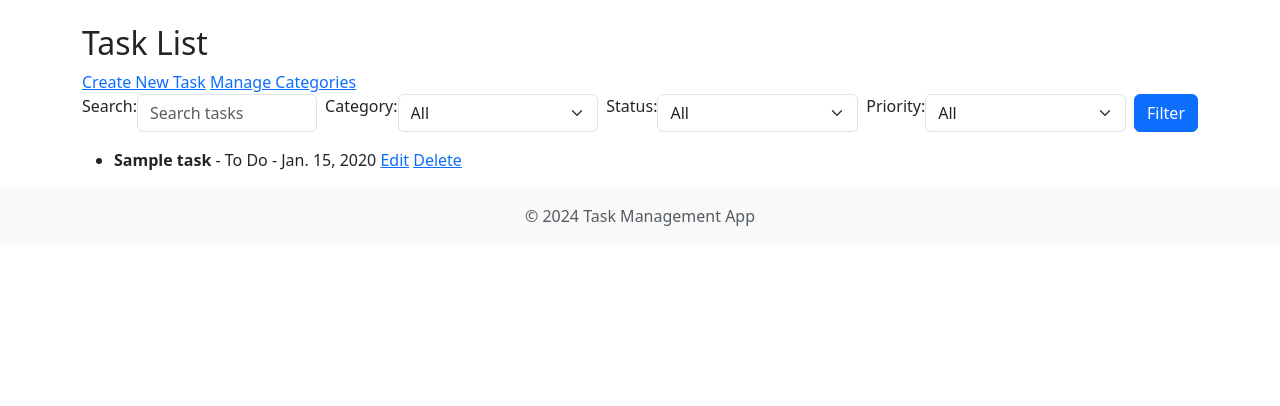
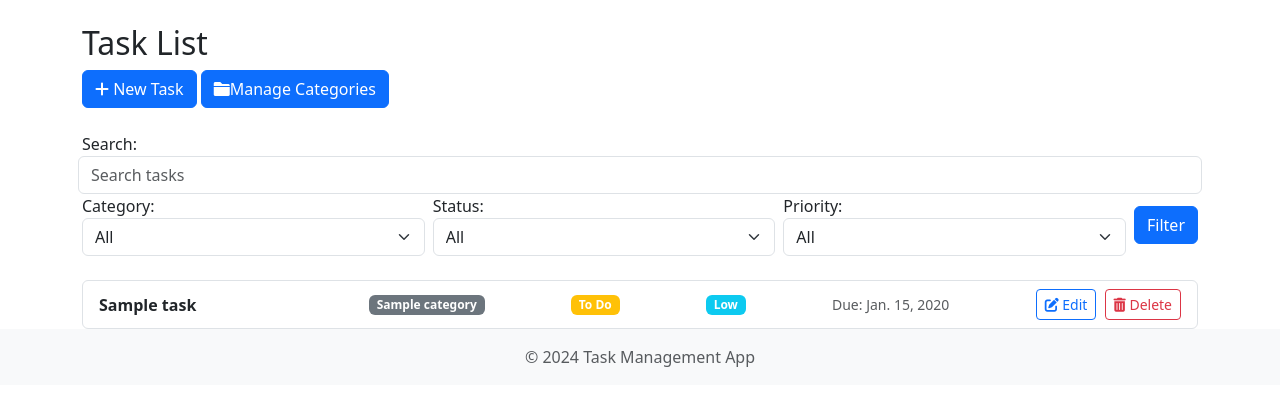
Before and after one commit to DankyiBenjamin/Task-management, a Django app: page /task/ in a window 1280 px wide. Shown: the part 56-462 px from the top of the page. Run offline with Django 4.2, Linux system fonts and the light colour scheme; a user stored in the database is signed in; tables that the repository leaves empty hold one stand-in row (values such as "Sample post").

Commit message:
UI enhancement

```diff
--- /dev/null
+++ b/task_management/task/static/task/styles.css
@@ -0,0 +1,5 @@
+.errorlist {
+    color: crimson;
+    font-size: 0.9em;
+    margin-top: 5px;
+}
--- a/task_management/task/templates/task/base.html
+++ b/task_management/task/templates/task/base.html
@@ -12,6 +12,11 @@
     />
     <!-- Custom CSS (if you have additional styles) -->
     <link rel="stylesheet" href="{% static 'task/style.css' %}" />
+    <!-- awesome font -->
+    <link
+      rel="stylesheet"
+      href="https://cdnjs.cloudflare.com/ajax/libs/font-awesome/6.0.0-beta3/css/all.min.css"
+    />
   </head>
   <body>
     <!-- Header -->
--- a/task_management/task/templates/task/task_list.html
+++ b/task_management/task/templates/task/task_list.html
@@ -6,63 +6,99 @@
 
  {% block content %}
 <h2>Task List</h2>
+<div class="d-flex justify-content-between mb-4">
+  <!-- Link to create a new task -->
+   <div>
+    <a href="{% url 'task_create' %}" class="btn btn-primary">
+      <i class="fas fa-plus"></i> New Task</a>
+    <a href="{% url 'category_list' %}"class="btn btn-primary">
+      <i class="fas fa-folder"></i>Manage Categories</a>
+   </div>
 
-<!-- Link to create a new task -->
-<a href="{% url 'task_create' %}">Create New Task</a>
-<a href="{% url 'category_list' %}">Manage Categories</a>
+</div>
+
 
 <!-- Category filter form -->
  <!-- Search and filter form -->
-<form method="get" class="search-filter-form d-flex mb-3">
+  <!-- search-filter-form d-flex mb-3 -->
+<form method="get" class="row gx-2 align-items-center mb-4">
   <!-- Search bar -->
   <label for="search">Search:</label>
-  <input type="text" name="search" id="search" placeholder="Search tasks" class="form-control me-2" value="">
+  <input type="text" name="search" id="search" placeholder="Search tasks" class="form-control " value="">
 
   <!-- Category filter -->
+   <div class="col">
   <label for="category">Category:</label>
-  <select name="category" id="category" class="form-select me-2" onchange="this.form.submit()">
+  <select name="category" id="category" class="form-select " onchange="this.form.submit()">
     <option value="" {% if not request.GET.category %}selected{% endif %}>All</option>
     {% for category in categories %}
         <option value="{{ category.id }}" {% if request.GET.category == category.id|stringformat:"s" %}selected{% endif %}>
             {{ category.name }}
         </option>
+
     {% endfor %}
-</select>
+  </select>
+</div>
 
   <!-- Status filter -->
+   <div class="col">
   <label for="status">Status:</label>
-  <select name="status" id="status" class="form-select me-2" onchange="this.form.submit()">
+  <select name="status" id="status" class="form-select " onchange="this.form.submit()">
       <option value="" {% if not request.GET.status %}selected{% endif %}>All</option>
       <option value="todo" {% if status_filter == 'todo' %}selected{% endif %}>To Do</option>
       <option value="in_progress" {% if status_filter == 'in_progress' %}selected{% endif %}>In Progress</option>
       <option value="done" {% if status_filter == 'done' %}selected{% endif %}>Done</option>
   </select>
+</div>
 
   <!-- Priority filter -->
+   <div class="col">
   <label for="priority">Priority:</label>
-  <select name="priority" id="priority" class="form-select me-2" onchange="this.form.submit()">
+  <select name="priority" id="priority" class="form-select" onchange="this.form.submit()">
       <option value="" {% if not request.GET.priority %}selected{% endif %}>All</option>
       <option value="low" {% if priority_filter == 'low' %}selected{% endif %}>Low</option>
       <option value="medium" {% if priority_filter == 'medium' %}selected{% endif %}>Medium</option>
       <option value="high" {% if priority_filter == 'high' %}selected{% endif %}>High</option>
   </select>
+</div>
 
   <!-- Submit button for search bar -->
+   <div class="col-auto">
   <button type="submit" class="btn btn-primary">Filter</button>
+  </div>
 </form>
 
 <!-- Task list display -->
-<ul>
+<ul class="list-group">
   {% for task in tasks %}
-  <li>
-    <strong>{{ task.title }}</strong> - {{ task.get_status_display }} -
-    {{task.due_date }}
-    <a href="{% url 'task_update' task.pk %}">Edit</a>
-    <a href="{% url 'task_delete' task.pk %}">Delete</a>
-  </li>
-  {% empty %}
-  <p>No tasks available.</p>
-  {% endfor %}
+  <li class="list-group-item d-flex justify-content-between align-items-center">
+    <strong>{{ task.title }}</strong> <br>
+    {% if task.category %}
+    <span class="badge bg-secondary">{{ task.category.name }}</span>
+    {% else %}
+    <span class="badge bg-secondary">No Category</span>
+    {% endif %}
+
+    <span class="badge {% if task.status == 'todo' %}bg-warning{% elif task.status == 'in_progress' %}bg-primary{% elif task.status == 'done' %}bg-success{% endif %}">
+      {{ task.get_status_display }}
+    </span>
+    <span class="badge {% if task.priority == 'low' %}bg-info{% elif task.priority == 'medium' %}bg-warning{% elif task.priority == 'high' %}bg-danger{% endif %}">
+      {{ task.get_priority_display }}
+    </span>
+
+    <small class="text-muted">Due: {{ task.due_date }}</small>
+    <div>
+      <a href="{% url 'task_update' task.pk %}" class="btn btn-sm btn-outline-primary me-1">
+          <i class="fas fa-edit"></i> Edit
+      </a>
+      <a href="{% url 'task_delete' task.pk %}" class="btn btn-sm btn-outline-danger">
+          <i class="fas fa-trash-alt"></i> Delete
+      </a>
+  </div>
+</li>
+{% empty %}
+<li class="list-group-item">No tasks available.</li>
+{% endfor %}
 </ul>
 
 {% endblock %}
```
Also changed, not shown: task_management/task/forms.py (+20 -1 lines), task_management/task/templates/task/category_confirm_delete.html (+11 -7 lines), task_management/task/templates/task/category_form.html (+10 -5 lines), task_management/task/templates/task/category_list.html (+25 -8 lines), task_management/task/templates/task/login.html (+13 -5 lines), task_management/task/templates/task/register.html (+7 -5 lines), task_management/task/templates/task/task_confirm_delete.html (+11 -7 lines), task_management/task/templates/task/task_form.html (+20 -6 lines).
